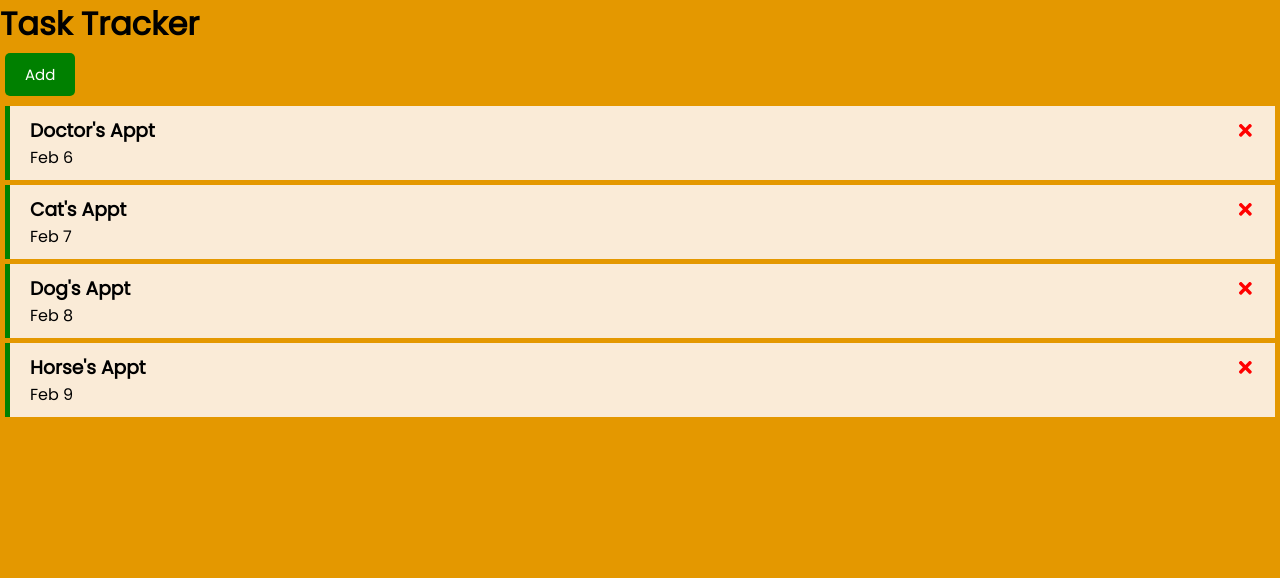
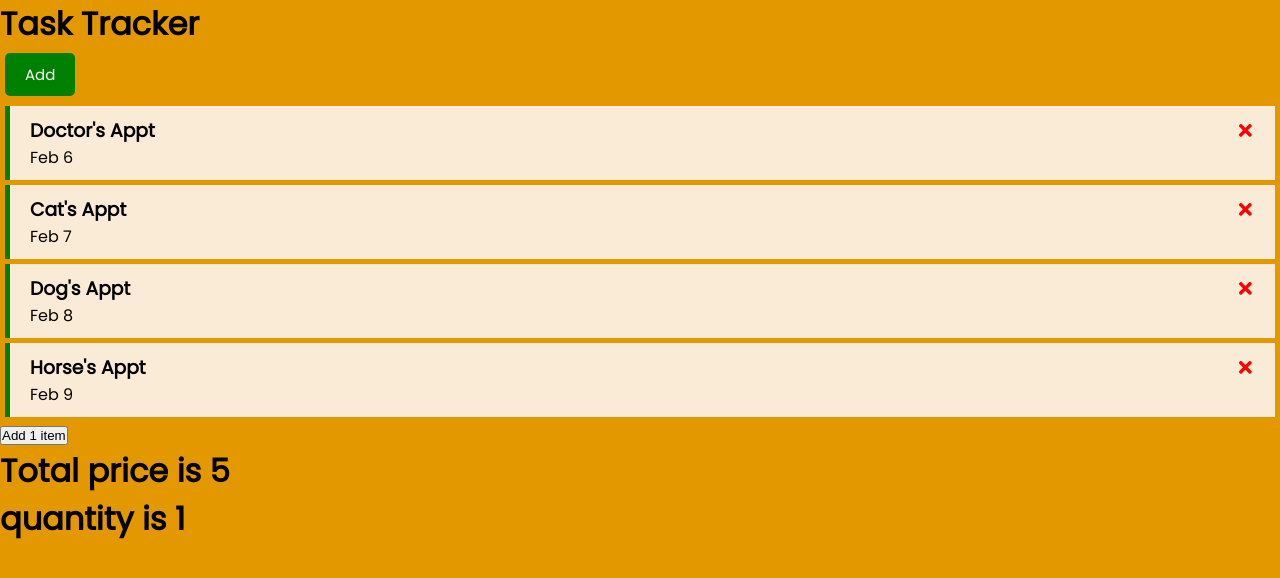
Before and after one commit to saadh123/Components5, a React (Create React App) app: page / in a window 1280 px wide. Shown: the top 578 px of the page. Built offline with nearby package versions, Linux system fonts and the light colour scheme.

Commit message:
updated with price button

```diff
--- a/src/App.js
+++ b/src/App.js
@@ -2,6 +2,7 @@ import { React, useState } from "react";
 import Header from "./components/Header";
 import { Tasks } from "./components/Tasks";
 import AddTask from "./components/AddTask";
+import Cart from "./components/Cart";
 
 const App = () => {
   const [tasks, setTask] = useState([
@@ -34,9 +35,10 @@ const App = () => {
     <div>
       <Header
         title="Task Tracker"
-        buttonState={buttonState}
-        setButtonState={setButtonState}
-        //or can do an onAdd={() => setButtonState(!buttonState)}
+        // buttonState={buttonState}
+        // setButtonState={setButtonState}
+
+        onClick={() => setButtonState(!buttonState)}
       ></Header>
       {tasks.length > 0 ? (
         <Tasks
@@ -48,6 +50,7 @@ const App = () => {
         "Please add task"
       )}
       {buttonState && <AddTask onAdd={addTask}></AddTask>}
+      <Cart></Cart>
     </div>
   );
 };
--- /dev/null
+++ b/src/components/Cart.js
@@ -0,0 +1,24 @@
+import React, { useEffect } from "react";
+import { useState } from "react";
+
+const price = 5;
+
+const Cart = () => {
+  const [quantity, setQuantity] = useState(1);
+  //   const totalPrice = price * quantity;
+  const [totalPrice, setTotalPrice] = useState(0);
+
+  useEffect(() => {
+    setTotalPrice(price * quantity);
+  }, [quantity]);
+
+  return (
+    <div>
+      <button onClick={() => setQuantity(quantity + 1)}>Add 1 item</button>
+      <h1>{`Total price is ${totalPrice}`}</h1>
+      <h1>{`quantity is ${quantity}`}</h1>
+    </div>
+  );
+};
+
+export default Cart;
--- a/src/components/Header.js
+++ b/src/components/Header.js
@@ -1,10 +1,10 @@
 import React from "react";
 import Buttons from "./Buttons";
 
-const Header = ({ title, buttonState, setButtonState }) => {
-  const onClick = () => {
-    setButtonState(!buttonState);
-  };
+const Header = ({ title, buttonState, onClick }) => {
+  // const onClick = () => {
+  //   setButtonState(!buttonState);
+  // };
 
   return (
     <div>
```
